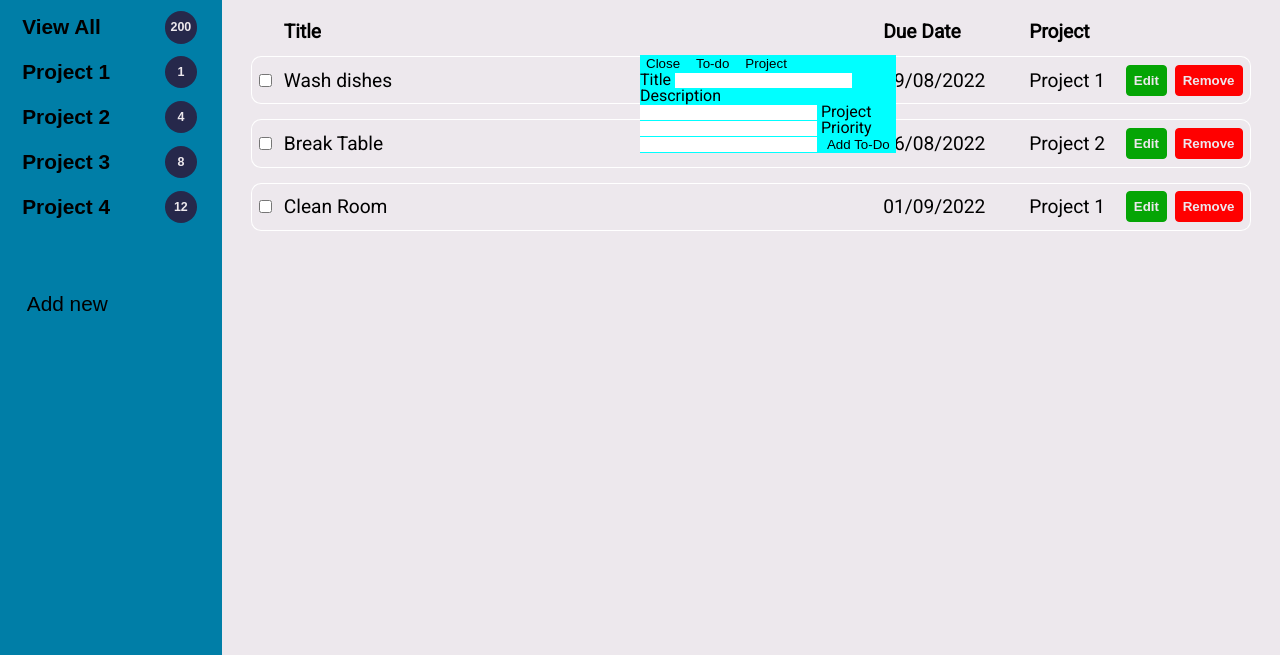
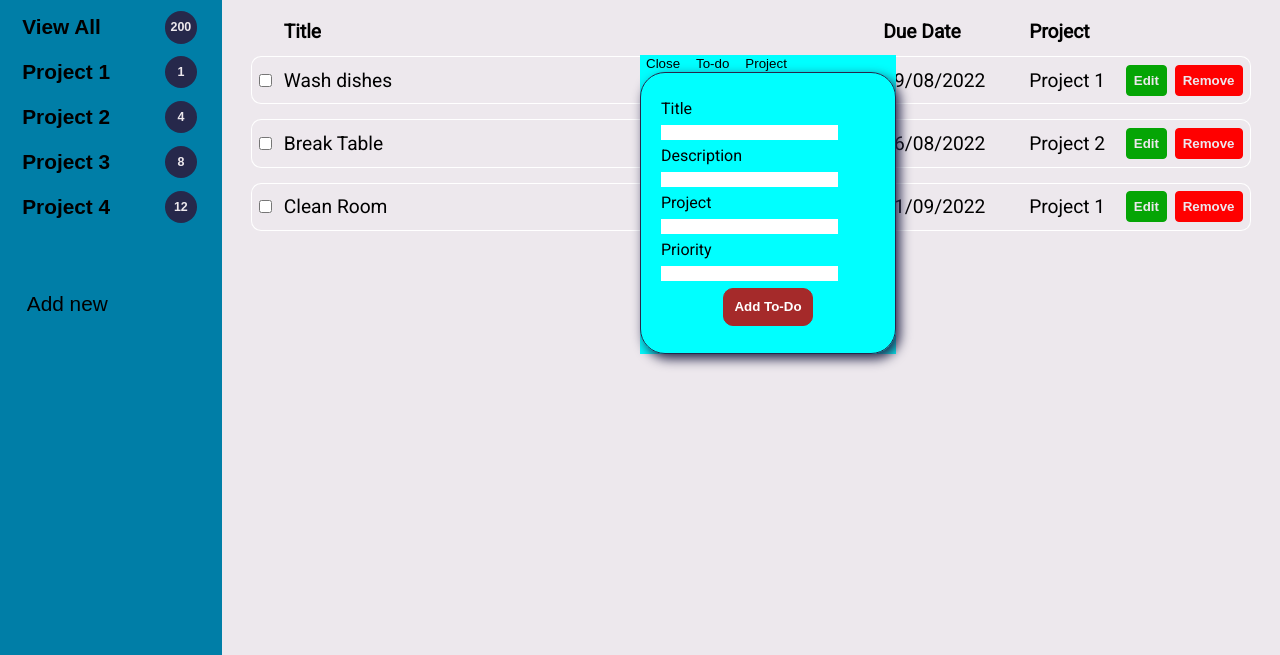
Before and after one commit to Volfy/todo-odin, a plain HTML site: page index.html in a window 1280 px wide. Shown: the part 145-800 px from the top of the page. Drawn offline with Linux system fonts and the light colour scheme.

Commit message:
copy form css from library-odin

```diff
--- a/index.html
+++ b/index.html
@@ -6,7 +6,7 @@
     <meta name="viewport" content="width=device-width, initial-scale=1.0">
     <script src="main.js" defer></script>
     <link rel="stylesheet" href="main.css">
-    <title>To-do List</title>
+    <title>Goody To-do's</title>
 </head>
 <body>
 
@@ -119,31 +119,31 @@
     </section>
     <section class="form-section form-open" hidden>
         <div class="form-tabs">
-            <button>Close</button>
-            <button>To-do</button>
-            <button>Project</button>
+            <button id="close-tab">Close</button>
+            <button id="to-do-tab">To-do</button>
+            <button id="project-tab">Project</button>
             <div class="add-todo">
-                <form class="add-todo-form" action="" method="GET">
-                    <label for="title-input">Title</label>
-                    <input type="text" id="title-input">
-                    <label for="decription-input">Description</label>
-                    <input type="text" id="description-input">
-                    <label for="project-input">Project</label>
-                    <input type="text" id="project-input">
-                    <label for="priority-input">Priority</label>
-                    <input type="number" id="priority-input">
-                    <button class="form-submit">Add To-Do</button>
+                <form class="add-todo-form add-form" action="" method="GET">
+                    <label for="td-title-input">Title</label>
+                    <input type="text" id="td-title-input">
+                    <label for="td-decription-input">Description</label>
+                    <input type="text" id="td-description-input">
+                    <label for="td-project-input">Project</label>
+                    <input type="text" id="td-project-input">
+                    <label for="td-priority-input">Priority</label>
+                    <input type="number" id="td-priority-input">
+                    <button id="td-form-submit" class="form-submit">Add To-Do</button>
                 </form>
             </div>
             <div class="add-project" hidden>
-                <form class="add-project-form" action="" method="get">
-                    <label for="title-input">Project Title</label>
-                    <input type="text" id="title-input">
-                    <label for="decription-input">Project Description</label>
-                    <input type="text" id="description-input">
-                    <label for="priority-input">Priority</label>
-                    <input type="number" id="priority-input">
-                    <button class="form-submit">Add Project</button>
+                <form class="add-project-form add-form" action="" method="get">
+                    <label for="pr-title-input">Project Title</label>
+                    <input type="text" id="pr-title-input">
+                    <label for="pr-decription-input">Project Description</label>
+                    <input type="text" id="pr-description-input">
+                    <label for="pr-priority-input">Priority</label>
+                    <input type="number" id="pr-priority-input">
+                    <button id="pr-form-submit" class="form-submit">Add Project</button>
                 </form>
             </div>
         </div>
--- a/main.css
+++ b/main.css
@@ -226,3 +226,35 @@ tr td:nth-child(6) > button:hover {
     width: 20%;
     flex-direction: column;
 }
+
+.add-form {
+    background-color: var(--form-bg-color);
+    padding: 20px;
+    border: 0.2px solid var(--shadow-color);
+    border-radius: 25px;
+    box-shadow: 4px 5px 12px var(--shadow-color);
+    text-align: left;
+}
+.add-form * {
+    display: block;
+    margin-top: 0.5em;
+    margin-bottom: 0.5em;
+}
+.form-submit {
+    position: relative;
+    margin-left: auto;
+    margin-right: auto;
+    padding: 0.8em;
+    border: 1px solid brown;
+    background-color: brown;
+    color: white;
+    border-radius: 10px;
+    font-weight: 600;
+}
+
+.form-submit:hover {
+    color: brown;
+    background-color: white;
+    border: 1px solid white;
+
+}
```
